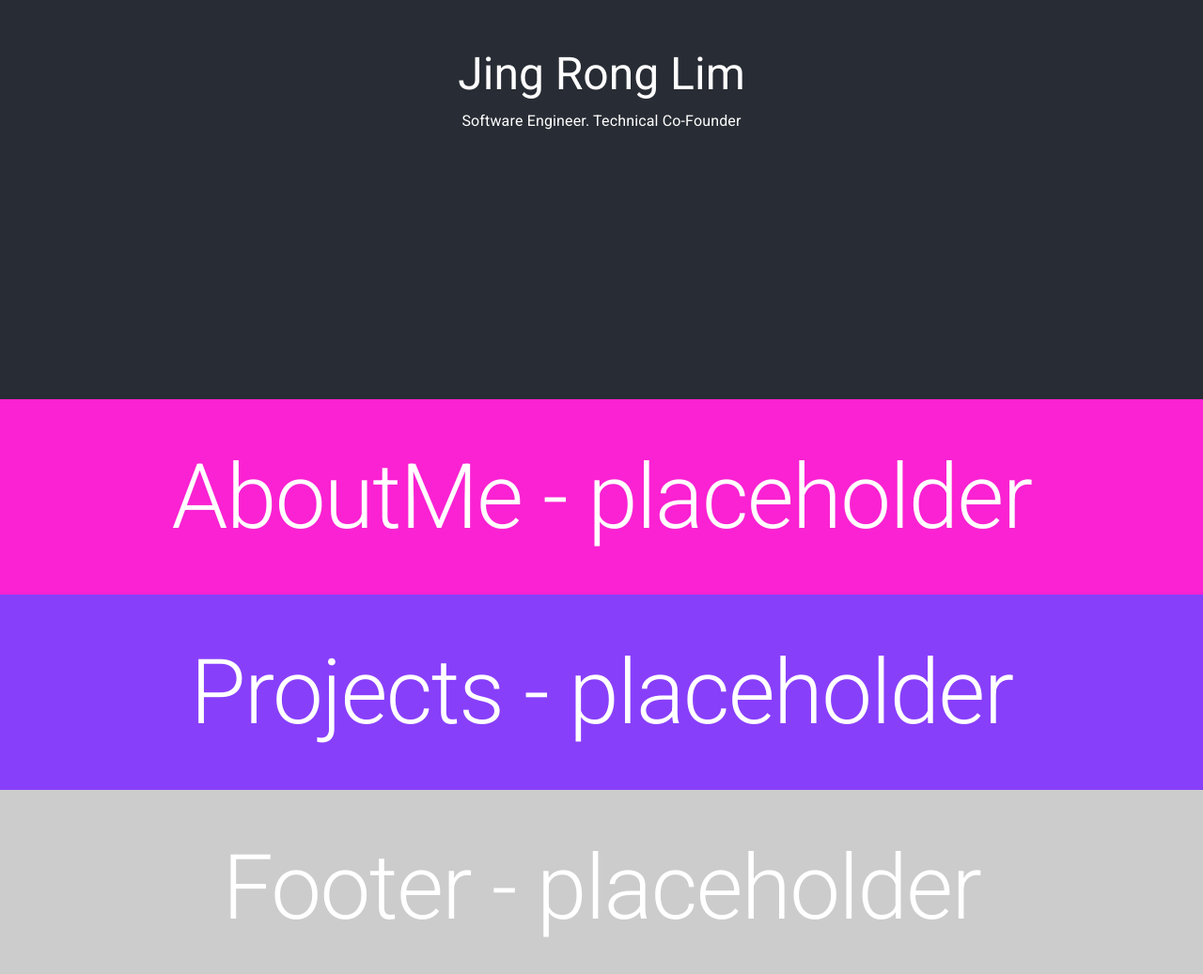
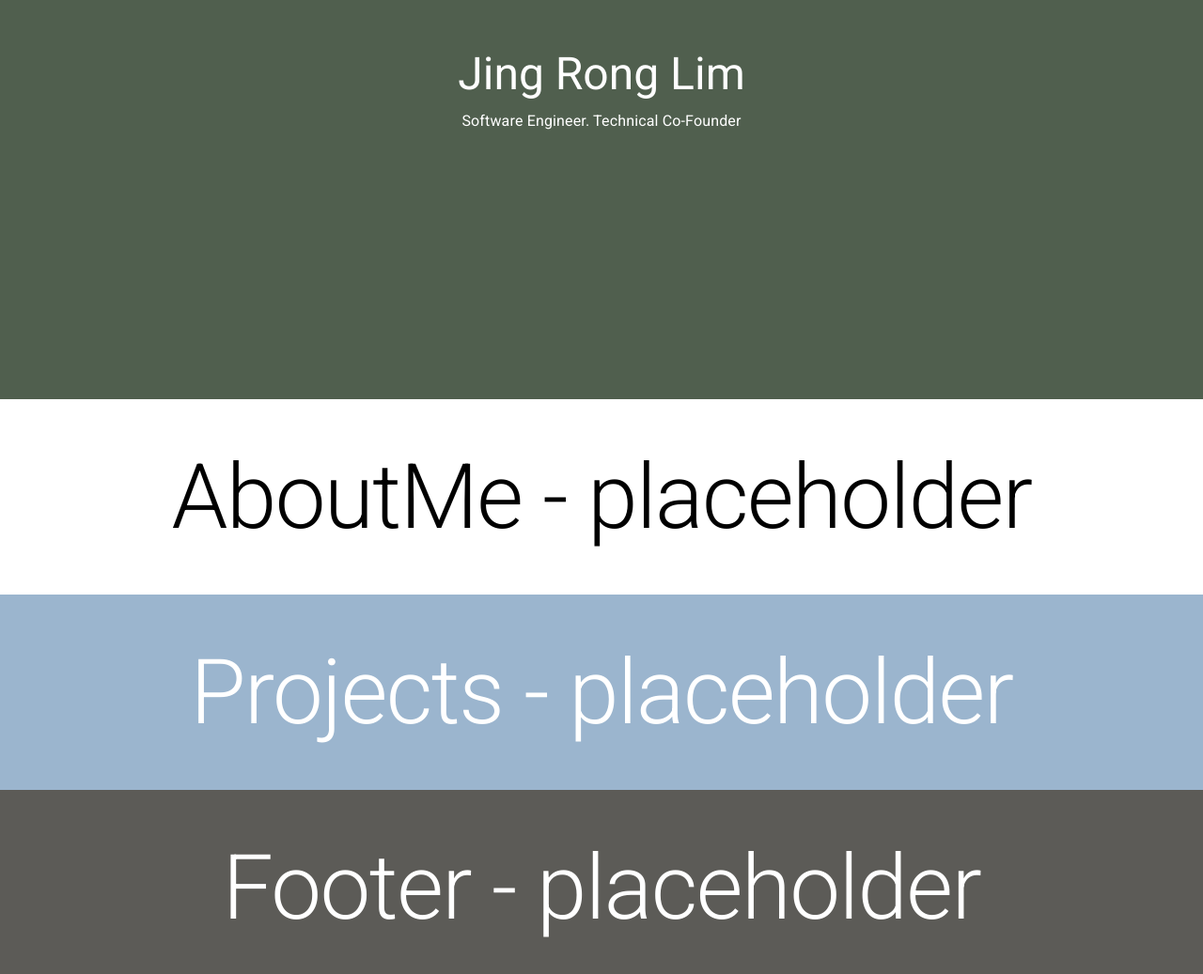
Before and after one commit to jjingrong/jjingrong.github.io, a React (Create React App) app: page / in a window 1280 px wide. Shown: the part 375-1412 px from the top of the page at 94% size. Built offline with nearby package versions, Linux system fonts and the light colour scheme; some icons are missing.

Commit message:
update some colors

```diff
--- a/src/App.css
+++ b/src/App.css
@@ -1,14 +1,3 @@
 .App {
   text-align: center;
 }
-
-.App-header {
-  background-color: #282c34;
-  min-height: 100vh;
-  display: flex;
-  flex-direction: column;
-  align-items: center;
-  justify-content: center;
-  font-size: calc(10px + 2vmin);
-  color: white;
-}
--- a/src/components/AboutMe/index.css
+++ b/src/components/AboutMe/index.css
@@ -1,5 +1,5 @@
 .About-Me-Container {
-  background-color: #fa22d2;
-  color: white;
+  /* background-color: #; */
+  /* color: white; */
   padding: 48px
 }
--- a/src/components/AppFooter/index.css
+++ b/src/components/AppFooter/index.css
@@ -1,5 +1,5 @@
 .App-footer {
-    background-color: #ccc;
+    background-color: #5C5B57;
     color: white;
     padding: 48px
   }
--- /dev/null
+++ b/src/components/AppHeader/index.css
@@ -0,0 +1,11 @@
+
+.App-header {
+    background-color: #505F4E;
+    min-height: 100vh;
+    display: flex;
+    flex-direction: column;
+    align-items: center;
+    justify-content: center;
+    font-size: calc(10px + 2vmin);
+    color: white;
+  }
--- a/src/components/AppHeader/index.tsx
+++ b/src/components/AppHeader/index.tsx
@@ -1,3 +1,5 @@
+import './index.css';
+
 import { Box, Typography } from '@mui/material';
 
 import LaptopCodeIcon from '../LaptopCodeIcon';
--- a/src/components/Projects/index.css
+++ b/src/components/Projects/index.css
@@ -1,5 +1,5 @@
 .Projects-Container {
-    background-color: #883ffa;
+    background-color: #9BB5CE;
     color: white;
     padding: 48px
   }
```
